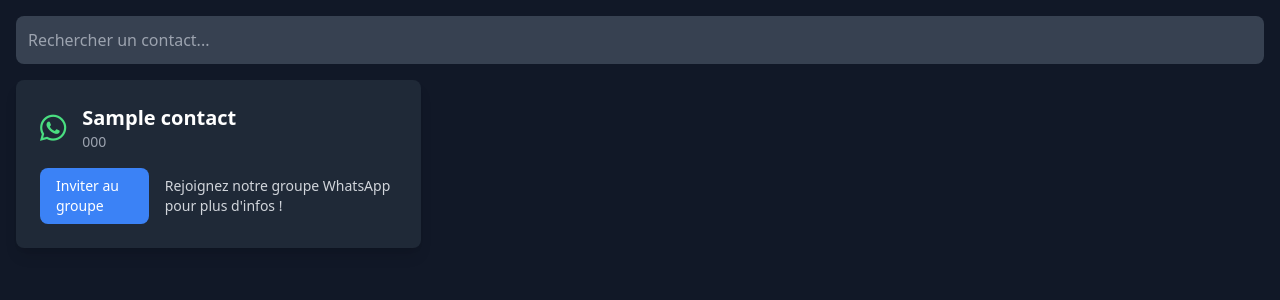
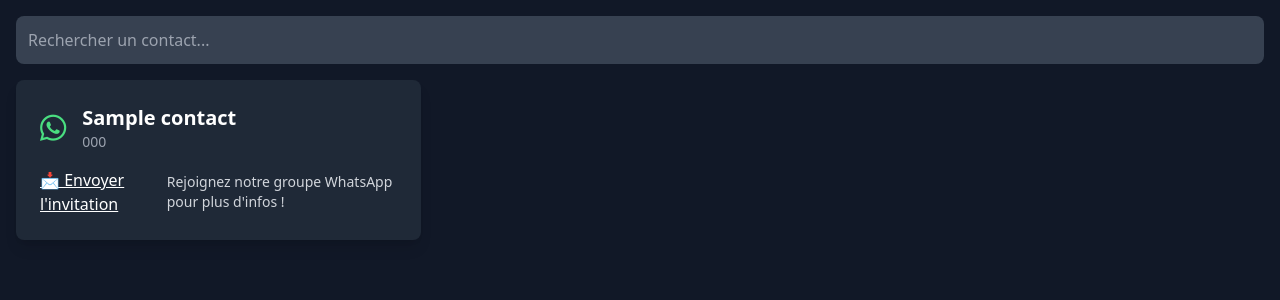
Before and after one commit to pytharchimede/mlm, a PHP site: page /vcard/contact_list.php in a window 1280 px wide. Shown: the top 300 px of the page. Run offline with PHP 8.4, Linux system fonts and the light colour scheme; tables that the repository leaves empty or names only in its code hold one stand-in row (values such as "Sample post"); some libraries are stand-ins or nearby versions.

Commit message:
Message d'invitation ok

```diff
--- a/vcard/contact_list.php
+++ b/vcard/contact_list.php
@@ -16,7 +16,7 @@ if (isset($_GET['search'])) {
 // Récupérer les contacts depuis la base de données avec recherche
 $contacts = Contact::getBySearch($pdo, $searchTerm);  // Méthode de recherche dans la base de données
 
-// Lien d'invitation WhatsApp
+// Lien d'invitation WhatsApp (général pour le groupe)
 $whatsapp_link = "https://chat.whatsapp.com/CxKCksOoPwFBJ4zT0hYjx2";
 ?>
 
@@ -57,9 +57,10 @@ $whatsapp_link = "https://chat.whatsapp.com/CxKCksOoPwFBJ4zT0hYjx2";
                     </div>
 
                     <div class="flex justify-between items-center mt-4">
-                        <!-- Invitation button with message -->
-                        <a href="<?= $whatsapp_link ?>" target="_blank" class="bg-blue-500 text-white px-4 py-2 rounded-lg text-sm hover:bg-blue-600">
-                            Inviter au groupe
+                        <!-- Invitation button with dynamic message -->
+                        <a href="https://wa.me/<?= htmlspecialchars($contact['phone']) ?>?text=Salut%20<?= urlencode($contact['name']) ?>,%20Rejoins%20la%20communauté%20mondiale%20du%20bonheur%20qui%20est%20une%20plateforme%20d'entraide%20financière%20👉%20<?= urlencode($whatsapp_link) ?>"
+                            class="text-accent underline hover:text-accentHover transition-all duration-300">
+                            📩 Envoyer l'invitation
                         </a>
 
                         <!-- Invite message -->
```
